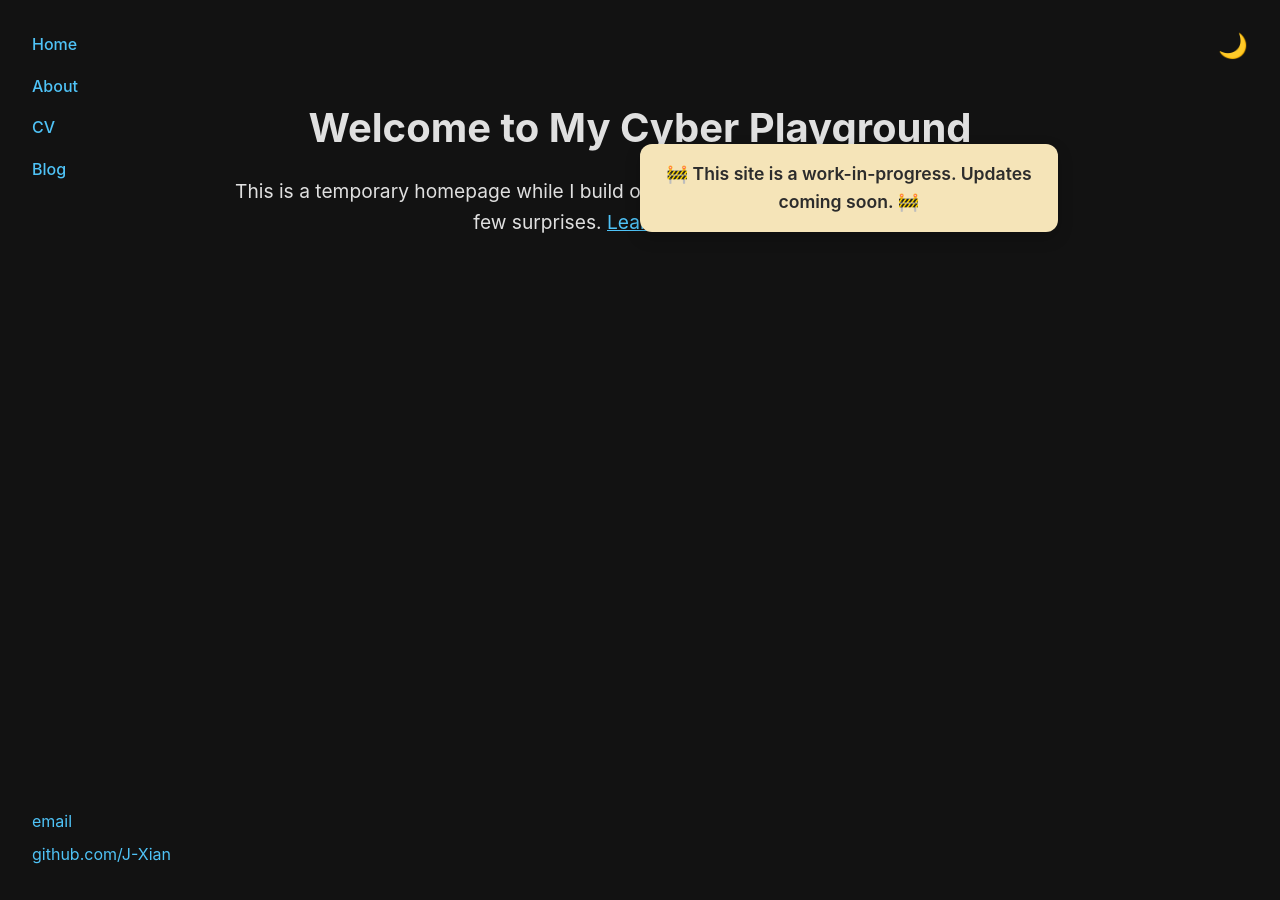
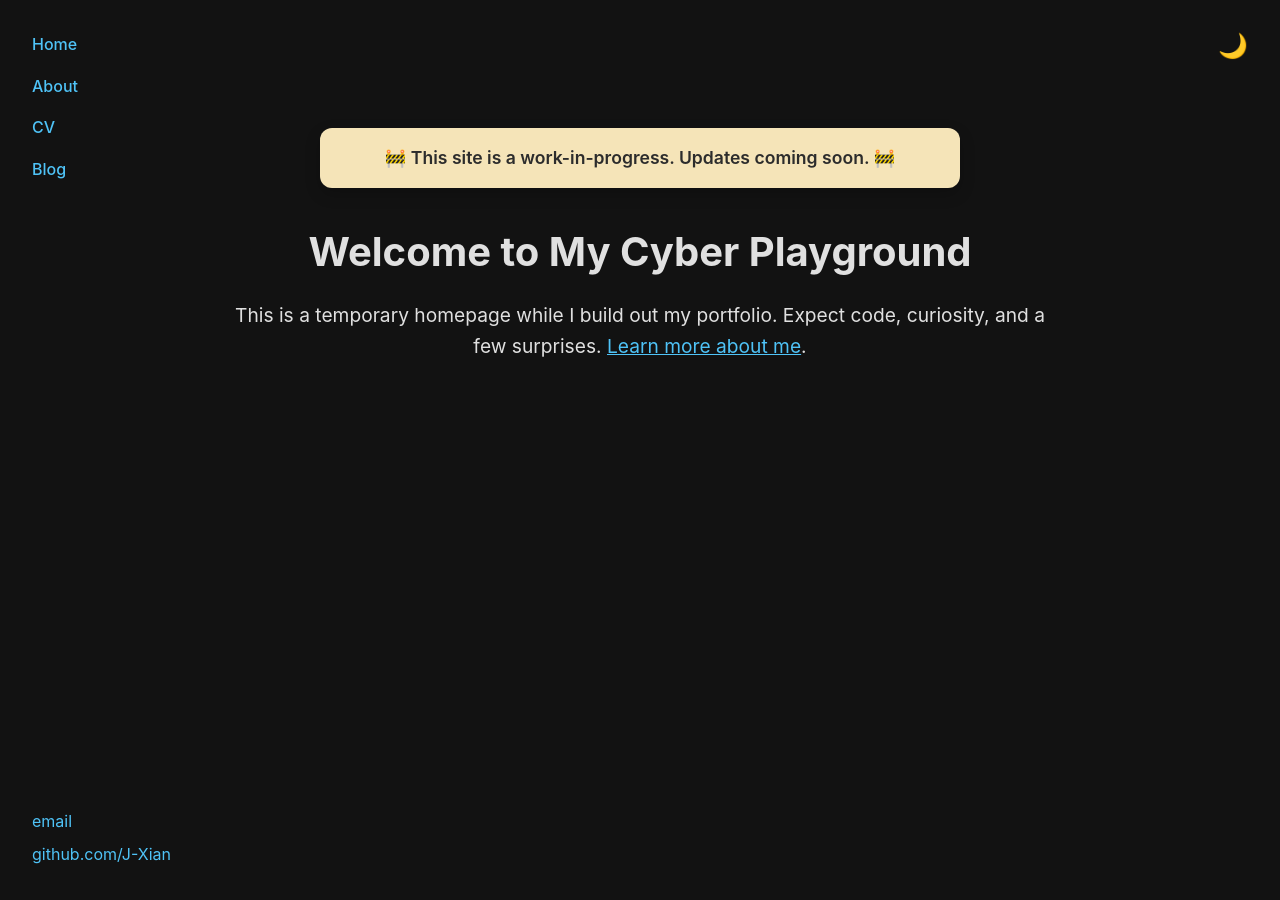
Before and after one commit to J-Xian/J-Xian.github.io, a Jekyll site: the page built from index.html, in a window 1280 px wide. Built offline with Jekyll 4.4.1, drawn with Linux system fonts in a browser that asks for light colours.

Commit message:
Update main.css

```diff
--- a/css/main.css
+++ b/css/main.css
@@ -175,11 +175,6 @@ footer a:hover {
   max-width: 640px;
   margin: 2rem auto;
   transition: box-shadow 0.3s ease, transform 0.3s ease;
-  position: fixed;
-  top: 1rem;
-  left: 50%;
-  transform: translateX(-50%);
-  z-index: 1000;
 }
 
 .wip-banner:hover {
```
